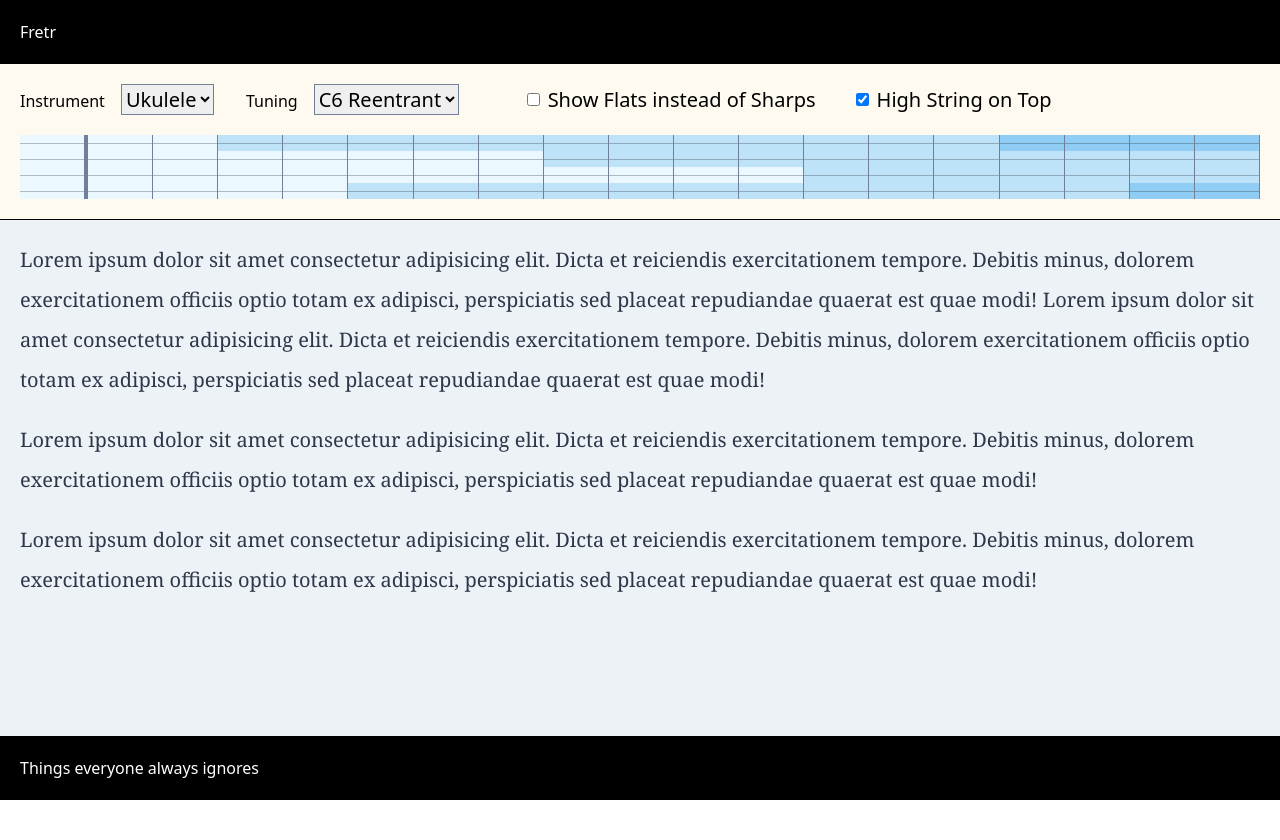
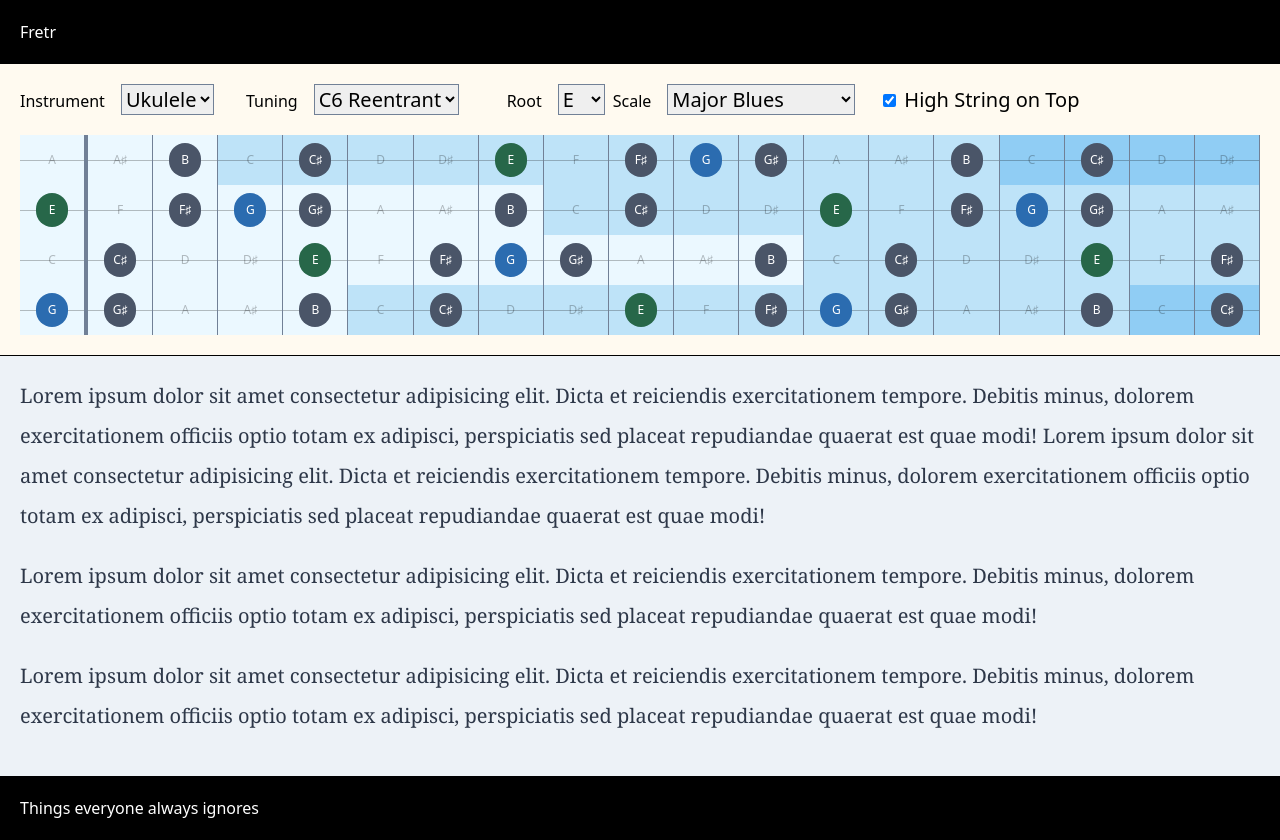
Before and after one commit to thudfactor/fretr, a React (Create React App) app: page / in a window 1280 px wide. Before the commit the page ends 800 px from the top, so only its background shows below. Built offline with nearby package versions, Linux system fonts and the light colour scheme.

Commit message:
Now you can swap out scales

```diff
--- a/src/components/Fretboard.js
+++ b/src/components/Fretboard.js
@@ -2,6 +2,8 @@ import React, { useState } from "react";
 import { midiToNote } from "../utils/notation";
 import Instrument, { getInstrument } from "../controls/Instruments";
 import useToggle from "../controls/useToggle";
+import { findScale, makeScale } from "../utils/scales";
+import ScaleSelector from "../controls/ScaleSelector";
 
 export default function Fretboard({ className = "" }) {
   const defaultInstrument = getInstrument("ukulele");
@@ -10,18 +12,41 @@ export default function Fretboard({ className = "" }) {
   const [tuning, setTuning] = useState(defaultInstrument.tunings[0].strings); // standard GCEA re-entrant tuning for the ukulele
 
   const [isTabLayout, LayoutToggle] = useToggle("High String on Top", true);
-  const [flats, FlatsToggle] = useToggle("Show Flats instead of Sharps", false);
+  const [flats, setFlats] = useState(false);
+
+  const [scale, setScale] = useState("major-blues");
+  const [root, setRoot] = useState("E");
+
+  const scaleNotes = makeScale(root, scale);
 
   const note = (instString, fret) => {
     const fretWire = fret === 0 ? "border-r-4" : "border-r";
-    const { note, octave } = midiToNote(tuning[instString] + fret, { flats });
+    const { name, octave } = midiToNote(tuning[instString] + fret, { flats });
+
+    const { highlight } = findScale(scale);
+
+    const highlightColor = ((pos) => {
+      if (pos === 0) {
+        return "bg-green-800 text-white";
+      } else if (highlight.indexOf(pos) >= 0) {
+        return "bg-blue-700 text-white";
+      } else if (pos > 0) {
+        return "bg-gray-700 text-white";
+      }
+      return "bg-transparent text-black opacity-25";
+    })(scaleNotes.indexOf(name));
+
     return (
       <div
         key={`${instString}-${fret}`}
         className={`relative relative text-center ${fretWire} p-2 octave-${octave} border-gray-600`}
       >
         <div className="absolute string inset-x-0 top-1/2 h-px bg-black opacity-25"></div>
-        <div className={`noteName relative text-xs note-${note}`}>{note}</div>
+        <div
+          className={`noteName mx-auto w-8 p-2 rounded-full relative text-xs ${highlightColor} note-${name}`}
+        >
+          {name}
+        </div>
       </div>
     );
   };
@@ -65,21 +90,35 @@ export default function Fretboard({ className = "" }) {
   };
   */
 
-  const handleChange = ({ slug, name, tuning, frets }) => {
+  const handleInstrumentChange = ({ slug, name, tuning, frets }) => {
     setInstrument(slug);
     setFrets(frets);
     setTuning(tuning);
   };
 
+  const handleScaleChange = ({ root, scale }) => {
+    setRoot(root);
+    setScale(scale);
+    if (["G♭", "D♭", "A♭", "E♭", "B♭", "F"].indexOf(root) >= 0) {
+      setFlats(true);
+    } else {
+      setFlats(false);
+    }
+  };
+
   return (
     <div className={className}>
-      <div class="options mb-5 flex">
+      <div className="options mb-5 flex">
         <Instrument
           className="mr-2"
           instrument={instrument}
-          handleChange={handleChange}
+          handleChange={handleInstrumentChange}
         />
-        <FlatsToggle className="mx-5" />
+        <ScaleSelector
+          root={root}
+          scale={scale}
+          handleChange={handleScaleChange}
+        />
         <LayoutToggle className="mx-5" />
       </div>
       <div
--- /dev/null
+++ b/src/controls/ScaleSelector.js
@@ -0,0 +1,59 @@
+import React from "react";
+import scales from "../utils/scales.json";
+
+export default function ScaleSelector({
+  root,
+  scale,
+  className,
+  handleChange,
+}) {
+  const rootNotes = [
+    "C",
+    "G",
+    "D",
+    "A",
+    "E",
+    "B",
+    "F♯",
+    "G♭",
+    "D♭",
+    "A♭",
+    "E♭",
+    "B♭",
+    "F",
+  ];
+  return (
+    <div className={className}>
+      <label>
+        Root
+        <select
+          className="border border-gray-600 mr-2 text-xl mx-4"
+          name="rootNotes"
+          value={root}
+          onChange={(e) => handleChange({ root: e.target.value, scale })}
+        >
+          {rootNotes.map((r) => (
+            <option key={r} value={r}>
+              {r}
+            </option>
+          ))}
+        </select>
+      </label>
+      <label>
+        Scale
+        <select
+          className="border border-gray-600 mr-2 text-xl mx-4"
+          name="scale"
+          value={scale}
+          onChange={(e) => handleChange({ root, scale: e.target.value })}
+        >
+          {scales.map((s) => (
+            <option key={s.slug} value={s.slug}>
+              {s.name}
+            </option>
+          ))}
+        </select>
+      </label>
+    </div>
+  );
+}
--- a/src/controls/useToggle.js
+++ b/src/controls/useToggle.js
@@ -3,8 +3,13 @@ import React, { useState } from "react";
 const useToggle = (label, defaultState) => {
   const [state, setState] = useState(defaultState);
   const id = `use-toggle-${label.replace(" ", "").toLowerCase()}`;
-  const Toggle = ({ className = "" }) => (
-    <div className={`flex items-center ${className}`}>
+  const Toggle = ({ className = "", disabled = false }) => (
+    <div
+      className={`flex items-center ${className} ${
+        disabled ? "text-gray-500" : "text-black"
+      }`}
+    >
+      <label htmlFor={id} className="text-xl">
         <input
           type="checkbox"
           className="mr-2"
@@ -12,8 +17,8 @@ const useToggle = (label, defaultState) => {
           id={id}
           onChange={(e) => setState(!state)}
           onBlur={(e) => setState(!state)}
+          disabled={disabled}
         />
-      <label htmlFor={id} className="text-xl">
         {label}
       </label>
     </div>
--- a/src/utils/scales.json
+++ b/src/utils/scales.json
@@ -1,64 +1,89 @@
 [{
     "slug": "ionian",
-    "name": "Ionian",
+    "name": "Major (Ionian)",
     "description": "",
+    "highlight": [],
     "formula": "2 2 1 2 2 2 1"
   },
   {
     "slug": "dorian",
     "name": "Dorian",
     "description": "",
+    "highlight": [],
     "formula": "2 1 2 2 2 1 2"
   },
   {
     "slug": "phryigian",
-    "name": "Prygian",
+    "name": "Phrygian",
     "description": "",
+    "highlight": [],
     "formula": "1 2 2 2 1 2 2"
   },
   {
     "slug": "lydian",
     "name": "Lydian",
     "description": "",
+    "highlight": [],
     "formula": "2 2 2 1 2 2 1"
   },
   {
     "slug": "mixolydian",
     "name": "Mixolydian",
     "description": "",
+    "highlight": [],
     "formula": "2 2 1 2 2 1 2"
   },
   {
     "slug": "aeolian",
-    "name": "Aeolian",
+    "name": "Minor (Aeolian)",
     "description": "",
+    "highlight": [],
     "formula": "2 1 2 2 1 2 2"
   },
   {
     "slug": "locrian",
     "name": "Locrian",
     "description": "",
+    "highlight": [],
     "formula": "1 2 2 1 2 2 2"
   }, {
     "slug": "harmonic-minor",
-    "name": "harminic-minor",
+    "name": "Minor (Harmonic)",
     "description": "",
+    "highlight": [],
     "formula": "2 1 2 2 1 3 1"
   }, {
     "slug": "major-pentatonic",
     "name": "Major Pentatonic",
     "description": "",
+    "highlight": [],
     "formula": "2 2 3 2 2"
+  },
+  {
+    "slug": "major-blues",
+    "name": "Major Blues",
+    "description": "",
+    "highlight": [2],
+    "formula": "2 1 1 3 2 2"
+  },
+  {
+    "slug": "minor-blues",
+    "name": "Minor Blues",
+    "description": "",
+    "highlight": [3],
+    "formula": "3 2 1 1 3 2"
   },
   {
     "slug": "minor-pentatonic",
     "name": "Minor Pentatonic",
     "description": "",
+    "highlight": [],
     "formula": "3 2 2 3 2"
   }, {
     "slug": "chromatic",
     "name": "Chromatic",
     "description": "",
+    "highlight": [],
     "formula": "1 1 1 1 1 1 1 1 1 1 1 1"
   }
 ]
--- a/src/utils/scales.ts
+++ b/src/utils/scales.ts
@@ -1,12 +1,12 @@
 import scales from "./scales.json";
 import flatNotes from "./flatNotes.json";
 import sharpNotes from "./sharpNotes.json";
-import { notDeepEqual } from "assert";
 
 interface scaleInterface {
   slug: string;
   name: string;
   description: string;
+  highlight: number[];
   formula: string;
 }
 
@@ -39,7 +39,5 @@ export function makeScale(root: string, slug: string): string[] {
     return note;
   });
 
-  console.log(slug, scale, notesAtRoot);
-
   return scale;
 }
```
Also changed, not shown: 1 other file (tests, documents, lock files or other folders). Lines whose indentation alone changed are shown as unchanged.
